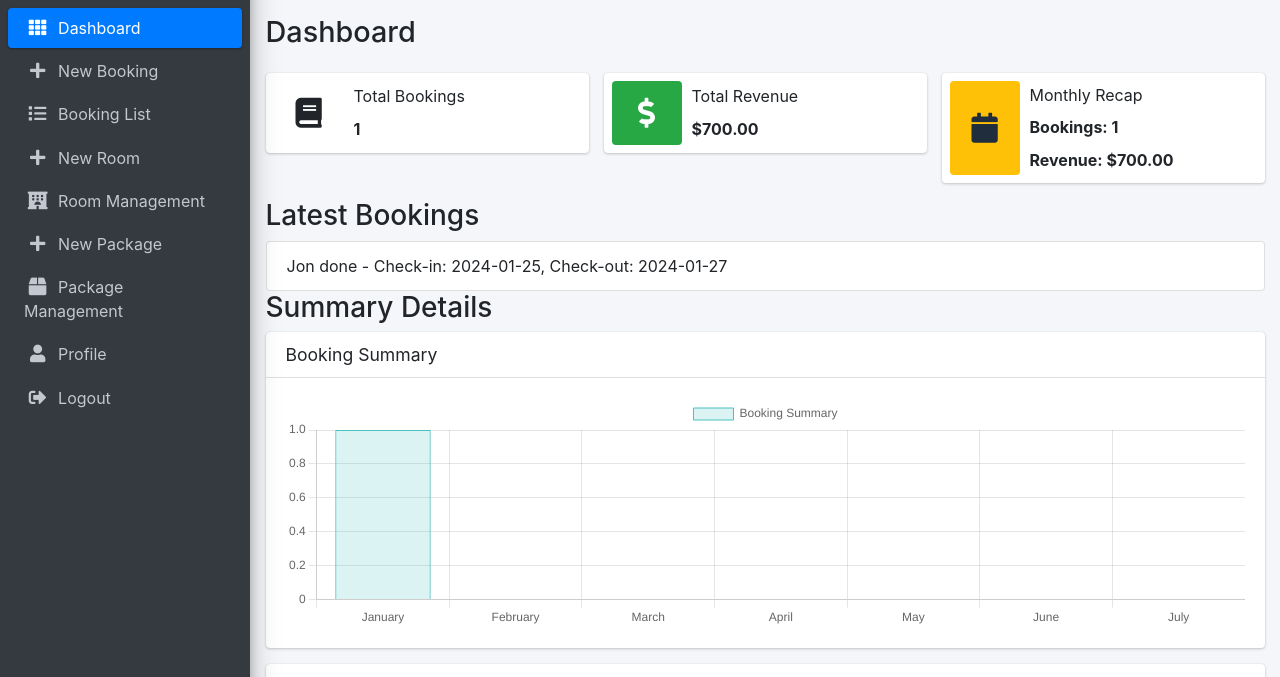
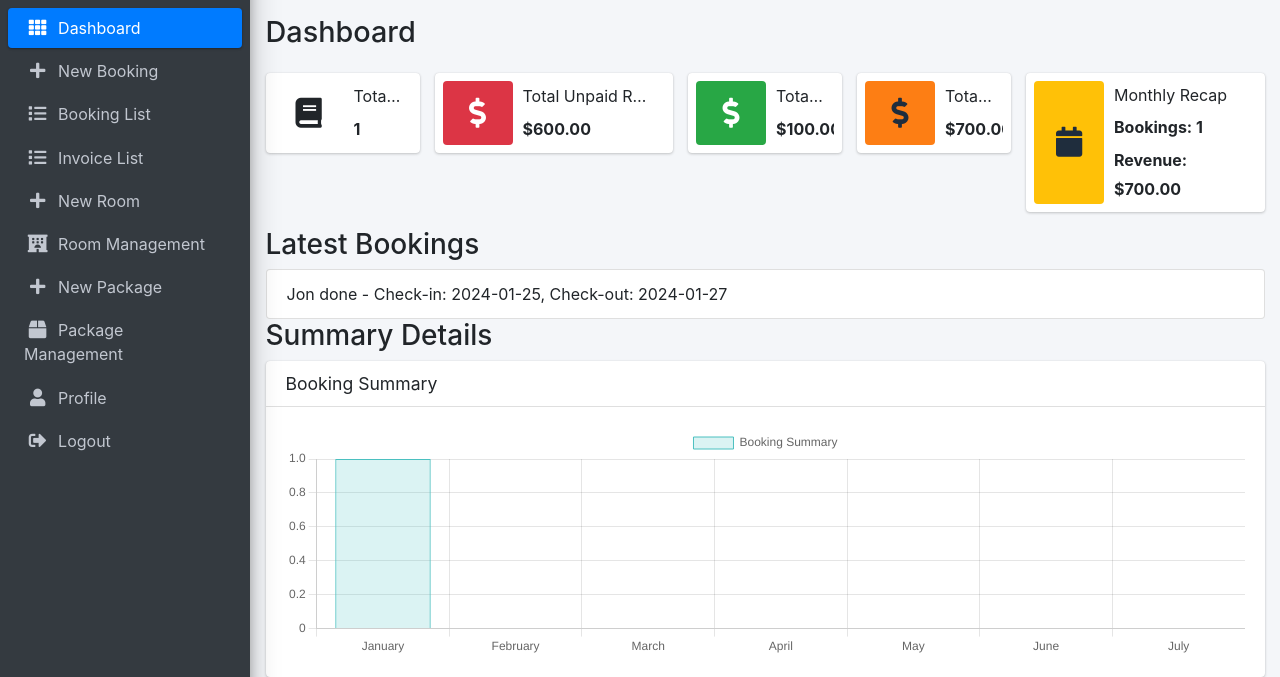
Before and after one commit to AsrafulDev/hbs, a PHP site: page /hbs/dashboard.php in a window 1280 px wide. Shown: the part 57-734 px from the top of the page. Run offline with PHP 8.4, Linux system fonts and the light colour scheme; a user stored in the database is signed in; data comes from the database, SQL or seed files in the repository; some libraries are stand-ins or nearby versions.

Commit message:
invoice list add

```diff
--- a/dashboard.php
+++ b/dashboard.php
@@ -11,7 +11,14 @@ $pageTitle = "Dashboard";
 $totalBookingsQuery = "SELECT COUNT(*) AS total_bookings FROM bookings";
 $totalBookingsResult = mysqli_query($conn, $totalBookingsQuery);
 $totalBookings = mysqli_fetch_assoc($totalBookingsResult)['total_bookings'];
-
+// Get total Unpaid
+$totalUnpaidRevenueQuery = "SELECT SUM(unpaid_amount) AS total_unpaid_revenue FROM bookings";
+$totalUnpaidRevenueResult = mysqli_query($conn, $totalUnpaidRevenueQuery);
+$totalUnpaidRevenue = mysqli_fetch_assoc($totalUnpaidRevenueResult)['total_unpaid_revenue'];
+// Get total paid
+$totalPaidRevenueQuery = "SELECT SUM(paid_amount) AS total_paid_revenue FROM bookings";
+$totalPaidRevenueResult = mysqli_query($conn, $totalPaidRevenueQuery);
+$totalPaidRevenue = mysqli_fetch_assoc($totalPaidRevenueResult)['total_paid_revenue'];
 // Get total revenue
 $totalRevenueQuery = "SELECT SUM(total_amount) AS total_revenue FROM bookings";
 $totalRevenueResult = mysqli_query($conn, $totalRevenueQuery);
@@ -44,7 +51,7 @@ include('header.php');
     <section class="content">
         <div class="row">
             <!-- Booking Statistics Card -->
-            <div class="col-md-4">
+            <div class="col-md-2">
                 <div class="info-box">
                     <span class="info-box-icon bg-aqua"><i class="fa fa-book"></i></span>
                     <div class="info-box-content">
@@ -53,11 +60,29 @@ include('header.php');
                     </div>
                 </div>
             </div>
-
-            <!-- Total Revenue Card -->
-            <div class="col-md-4">
+            <!-- Total Unpaid Revenue Card -->
+            <div class="col-md-3">
+                <div class="info-box">
+                    <span class="info-box-icon bg-red"><i class="fa fa-dollar-sign"></i></span>
+                    <div class="info-box-content">
+                        <span class="info-box-text">Total Unpaid Revenue</span>
+                        <span class="info-box-number">$<?php echo number_format($totalUnpaidRevenue, 2); ?></span>
+                    </div>
+                </div>
+            </div>  <!-- Total Paid Revenue Card -->
+            <div class="col-md-2">
                 <div class="info-box">
                     <span class="info-box-icon bg-green"><i class="fa fa-dollar-sign"></i></span>
+                    <div class="info-box-content">
+                        <span class="info-box-text">Total Paid Revenue</span>
+                        <span class="info-box-number">$<?php echo number_format($totalPaidRevenue, 2); ?></span>
+                    </div>
+                </div>
+            </div>
+            <!-- Total Revenue Card -->
+            <div class="col-md-2">
+                <div class="info-box">
+                    <span class="info-box-icon bg-orange"><i class="fa fa-dollar-sign"></i></span>
                     <div class="info-box-content">
                         <span class="info-box-text">Total Revenue</span>
                         <span class="info-box-number">$<?php echo number_format($totalRevenue, 2); ?></span>
@@ -66,7 +91,7 @@ include('header.php');
             </div>
 
             <!-- Monthly Recap Report Card -->
-            <div class="col-md-4">
+            <div class="col-md-3">
                 <div class="info-box">
                     <span class="info-box-icon bg-yellow"><i class="fa fa-calendar"></i></span>
                     <div class="info-box-content">
--- a/sidebar.php
+++ b/sidebar.php
@@ -30,6 +30,14 @@
                         <i class="nav-icon fas fa-list"></i>
                         <p>
                             Booking List
+                        </p>
+                    </a>
+                </li>
+                <li class="nav-item">
+                    <a href="invoice_list.php" class="nav-link <?php echo (basename($_SERVER['PHP_SELF']) == 'invoice_list.php') ? 'active' : ''; ?>">
+                        <i class="nav-icon fas fa-list"></i>
+                        <p>
+                            Invoice List
                         </p>
                     </a>
                 </li>
```
Also changed, not shown: fetch_invoice_list.php (added, +25 -0 lines), fetch_invoice_list_ajax.php (added, +23 -0 lines), invoice_list.php (added, +66 -0 lines).
